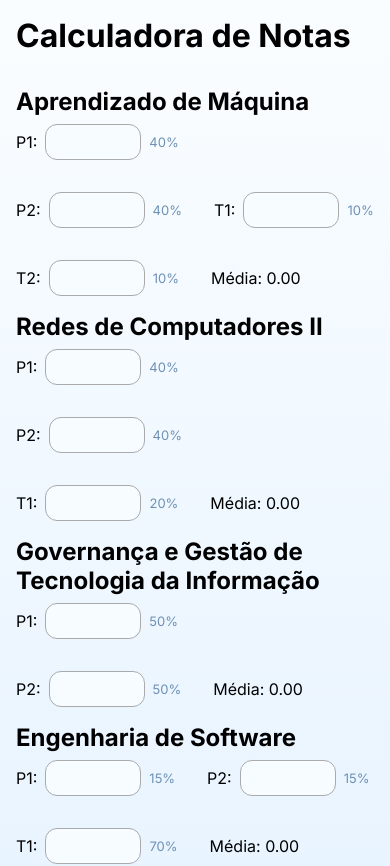
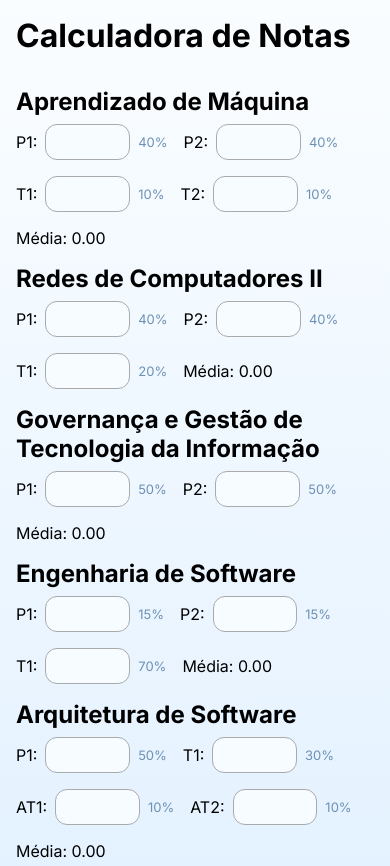
Before and after one commit to Bygrilinho/notaseep, a Next.js app: page / in a window 390 px wide. Shown: the top 866 px of the page. Built offline with nearby package versions, Linux system fonts and the light colour scheme.

Commit message:
Mobile adjust

```diff
--- a/components/subject.module.css
+++ b/components/subject.module.css
@@ -49,3 +49,13 @@
     color: #41538f;
   }
 }
+
+@media screen and (max-width: 768px) {
+  .grades {
+    gap: 1rem;
+  }
+
+  .grade input[type="text"] {
+    width: 5.3rem;
+  }
+}
```
